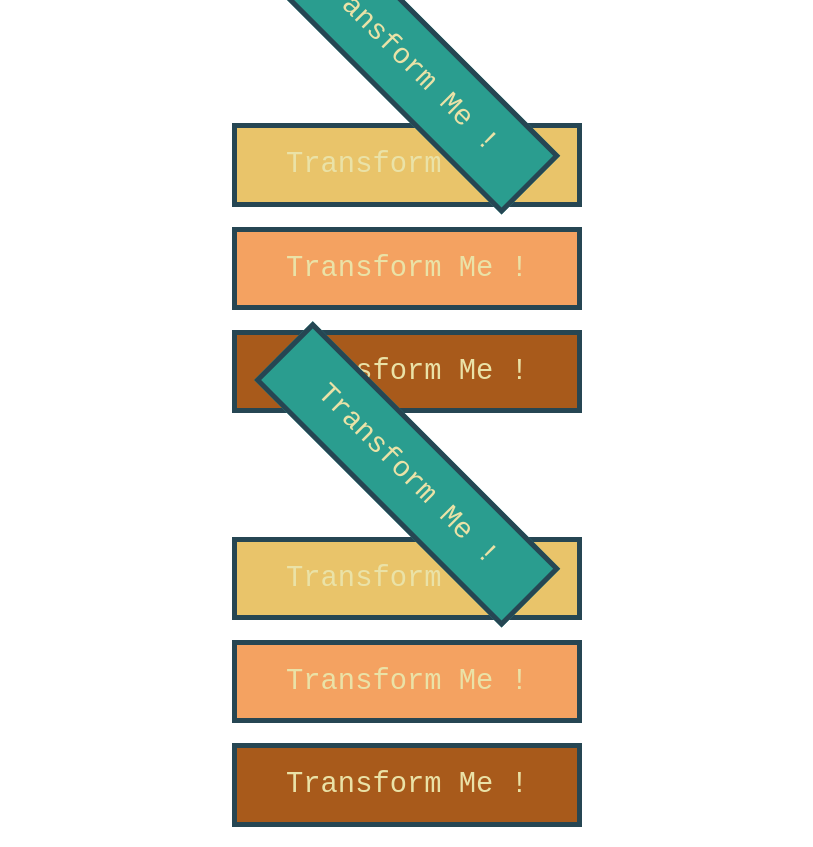
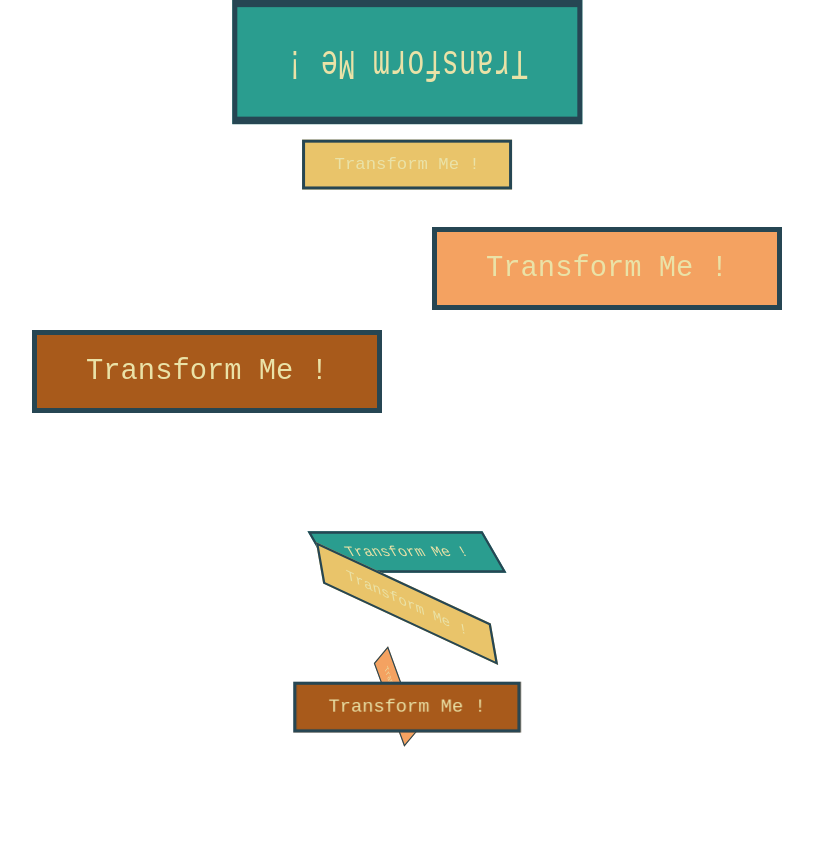
Before and after one commit to ShankyCodeX/starter, a plain HTML site: page css transform/index.html in a window 1280 px wide. Shown: the whole page, without its empty margins (233-1046 px from the left). Drawn offline with Linux system fonts and the light colour scheme.

Commit message:
holy fu*k what the.. i can do this sort of things by just using transform ohh its good uprove ..........future self plese consider lerning in depth

```diff
--- a/css transform/style.css
+++ b/css transform/style.css
@@ -19,6 +19,46 @@ h1:nth-of-type(3n){
 h1:nth-of-type(4n){
     background-color: #a85a1b;
 }
-h1:nth-of-type(1){
-    transform: rotate(45deg);
+section:first-of-type h1:nth-of-type(1){
+    /* transform-origin: bottom right; */
+    /* transform-origin: top right; */
+    transform: translateX(-00px) rotate(0.5turn) scaley(1.5);
 }
+section:first-of-type h1:nth-of-type(2){
+    /* transform-origin: bottom right; */
+    /* transform-origin: top right; */
+    transform: scale(0.6);
+}
+section:first-of-type h1:nth-of-type(3){
+    /* transform-origin: bottom right; */
+    /* transform-origin: top right; */
+    transform: translateX(200px);
+}
+section:first-of-type h1:nth-of-type(4){
+    /* transform-origin: bottom right; */
+    /* transform-origin: top right; */
+    transform: translateX(-200px);
+}
+section:nth-of-type(2) h1:nth-of-type(1){
+    /* transform-origin: bottom right; */
+    /* transform-origin: top right; */
+    transform:skew(30deg);
+}
+section:nth-of-type(2) h1:nth-of-type(2){
+    /* transform-origin: bottom right; */
+    /* transform-origin: top right; */
+    transform:skew(10deg, 25deg);
+}
+section:nth-of-type(2) h1:nth-of-type(3){
+    /* transform-origin: bottom right; */
+    /* transform-origin: top right; */
+    transform:rotate(60deg) translate(60px, 60px) scale(0.5 )skew(20deg, 10deg );
+}
+section:nth-of-type(2) h1:nth-of-type(4){
+    /* transform-origin: bottom right; */
+    /* transform-origin: top right; */
+    transform: rotateX(-20deg) scale(1.3);
+}
+section:nth-of-type(2){
+    transform: scale(0.5);
+}
```
